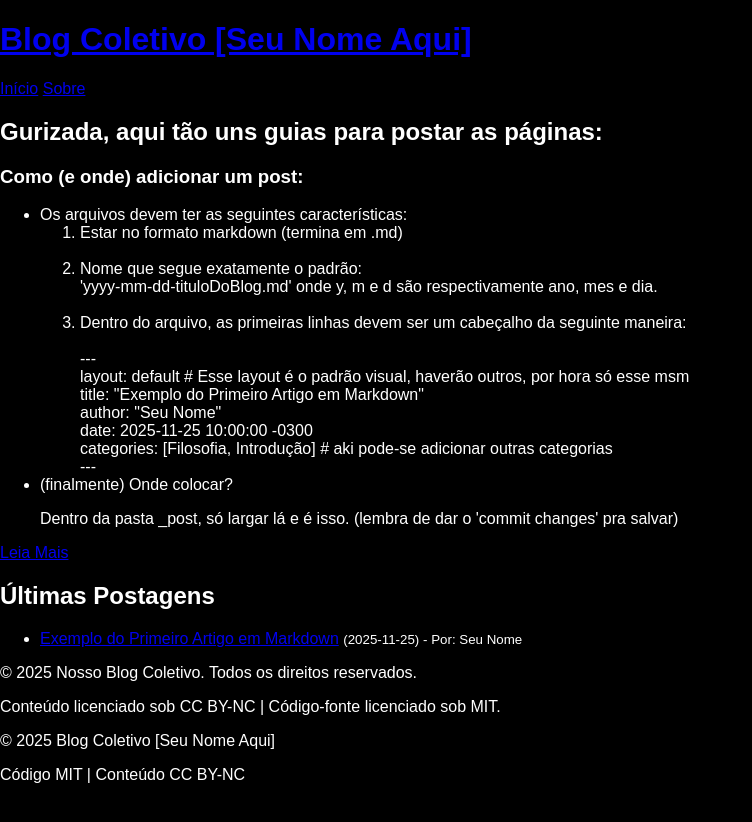
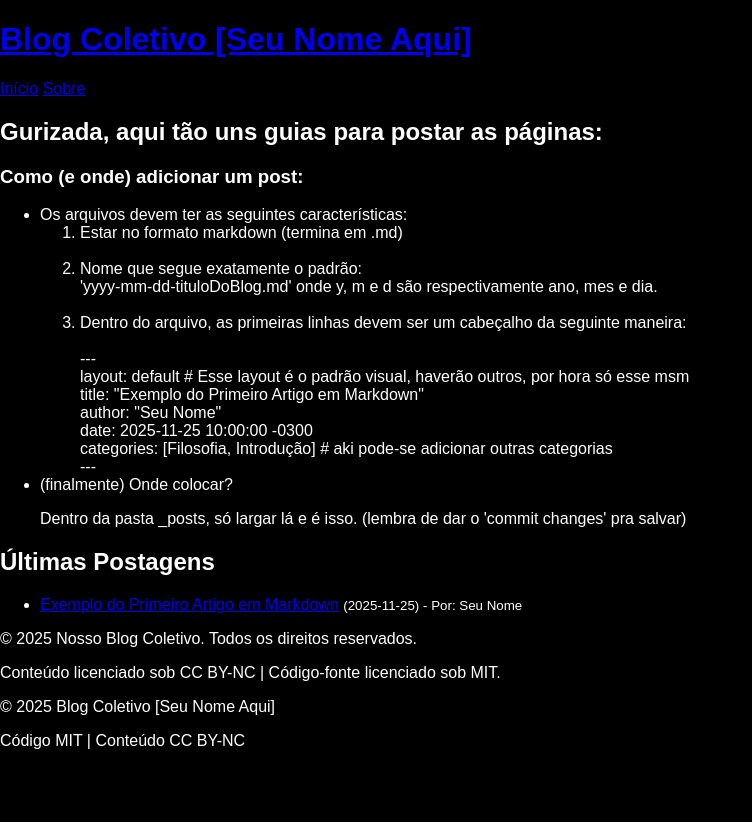
Before and after one commit to willskiufrgs-a11y/kaliTimes, a Jekyll site: the page built from index.html, in a window 1280 px wide. Shown: the top 822 px of the page, without its empty margins (0-752 px from the left). Built offline with Jekyll 4.4.1, drawn with Linux system fonts in a browser that asks for light colours.

Commit message:
Update index.html

```diff
--- a/index.html
+++ b/index.html
@@ -38,9 +38,8 @@ title: Início
 
 				</ol>
 				<li>(finalmente) Onde colocar?</li>
-				<p>Dentro da pasta _post, só largar lá e é isso. (lembra de dar o 'commit changes' pra salvar)
+				<p>Dentro da pasta _posts, só largar lá e é isso. (lembra de dar o 'commit changes' pra salvar)
 				</ul>
-				<a href="artigo-exemplo.html">Leia Mais</a>
 			</article>
 
 		</section>
```
